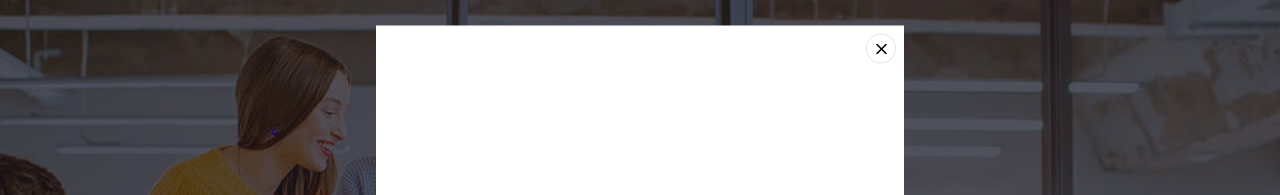
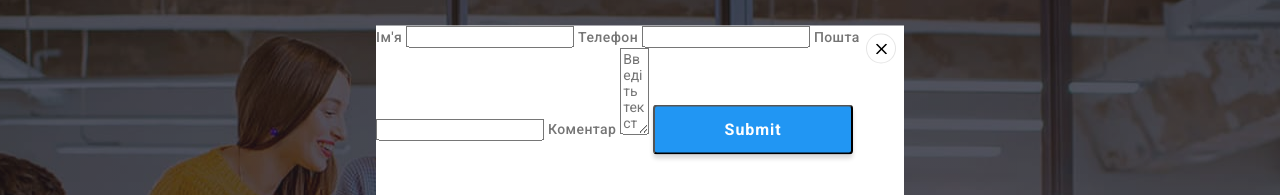
Before and after one commit to rsoliar/goit-markup-hw-06, a plain HTML site: page index.html in a window 1280 px wide. Both pictures are taken after a click on the button "Замовити послугу". Shown: the part 84-279 px from the top of the page. Drawn offline with Linux system fonts and the light colour scheme.

Commit message:
final commit

```diff
--- a/css/styles.css
+++ b/css/styles.css
@@ -494,7 +494,6 @@ p {
 }
 
 .portfolio-card {
-  text-align: center;
   width: 370px;
 }
 
@@ -745,6 +744,8 @@ p {
     visibility var(--transition-dur-and-func);
 }
 
+/* MODAL */
+
 .modal {
   width: 528px;
   height: 581px;
@@ -775,3 +776,26 @@ p {
   opacity: 0;
   pointer-events: none;
 }
+
+.submit-modal-button {
+  background: var(--accent-color);
+  width: 200px;
+  height: 50px;
+  box-shadow: 0px 4px 4px rgba(0, 0, 0, 0.15);
+  border-radius: 4px;
+
+  font-family: inherit;
+  font-style: inherit;
+  font-weight: 700;
+  font-size: 16px;
+  line-height: 1.88;
+  /* display: flex;
+  align-items: center; */
+  text-align: center;
+  letter-spacing: 0.06em;
+  color: var(--primary-body-color);
+}
+
+.submit-modal-button:hover {
+  background: var(--hero-button-active);
+}
--- a/index.html
+++ b/index.html
@@ -571,6 +571,27 @@
             <use href="./images/icons.svg#icon-modal-close-sign"></use>
           </svg>
         </button>
+        <form>
+          <label for="user_name">Ім'я</label>
+          <input type="text" name="name" id="user_name" autofocus />
+
+          <label for="user_phone">Телефон</label>
+          <input type="tel" name="phone" id="user_phone" autofocus />
+
+          <label for="user_email">Пошта</label>
+          <input type="email" name="email" id="user_email" autofocus />
+
+          <label for="user_comment">Коментар</label>
+          <textarea
+            rows="5"
+            cols="1"
+            autofocus
+            placeholder="Введіть текст"
+            resize="vertical"
+          ></textarea>
+
+          <button class="submit-modal-button" type="submit">Submit</button>
+        </form>
       </div>
     </div>
     <script src="./js/modal.js"></script>
```
